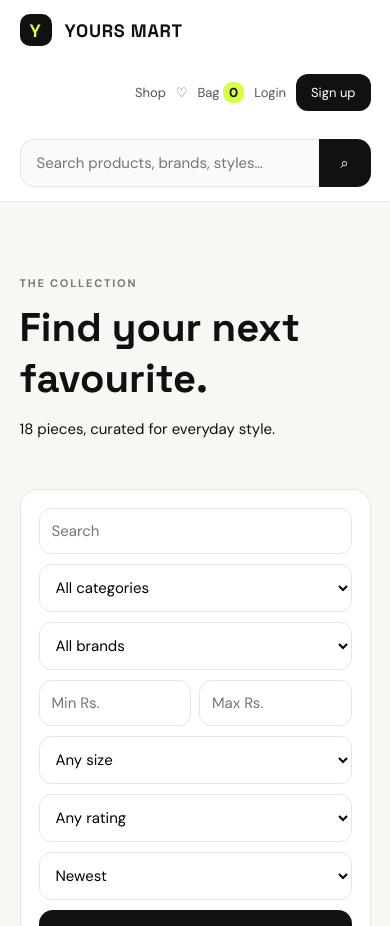
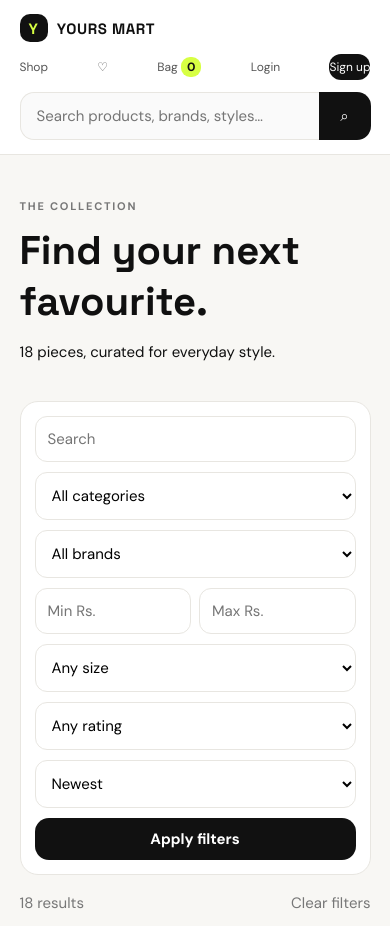
Before and after one commit to Taha-Del-eng/webdev, a Flask app: page /shop in a window 390 px wide. Shown: the top 926 px of the page. Run offline with Flask 3, Linux system fonts and the light colour scheme; some libraries are stand-ins or nearby versions.

Commit message:
Polish responsive marketplace and keyboard accessibility

```diff
--- a/static/css/app.css
+++ b/static/css/app.css
@@ -15,3 +15,54 @@
 .store-cover{height:220px;margin:24px 5vw 0;overflow:hidden;border-radius:20px;background:#eee}
 .store-cover img{width:100%;height:100%;object-fit:cover}
 .store-logo{width:76px;height:76px;object-fit:cover;border-radius:18px;margin:0 0 12px;border:1px solid var(--line)}
+
+
+/* Accessibility and responsive marketplace polish */
+:focus-visible{outline:3px solid #637300;outline-offset:3px}
+button:disabled{opacity:.62;cursor:not-allowed}
+img{max-width:100%}
+input,select,textarea{min-width:0}
+.product-card{transition:transform .16s ease,box-shadow .16s ease}
+.product-card:hover{transform:translateY(-3px);box-shadow:0 12px 30px rgba(16,16,16,.07)}
+.product-card img{display:block}
+.filters label,.checkout-form label,.admin-form label{line-height:1.45}
+.empty h2{font-family:'Space Grotesk',sans-serif}
+@media(max-width:900px){
+  .nav{gap:14px}
+  .nav nav{flex-wrap:wrap;justify-content:flex-end}
+  .shop-layout{gap:18px}
+  .pdp{gap:28px}
+  .cart-layout,.checkout,.tryon{gap:20px}
+  .order-tracking{grid-template-columns:repeat(2,minmax(0,1fr))}
+}
+@media(max-width:650px){
+  .nav{align-items:center;gap:12px}
+  .logo{font-size:15px}
+  .logo span{width:28px;height:28px;margin-right:5px}
+  .nav nav{width:100%;justify-content:space-between;gap:8px;flex-wrap:wrap;margin:0;font-size:12px}
+  .nav nav a,.nav nav button{padding:5px 0}
+  .section{padding:38px 5vw}
+  .category-strip,.ai-banner{margin:18px 5vw;padding:24px}
+  .section h2,.category-strip h2{font-size:28px}
+  .grid{grid-template-columns:repeat(2,minmax(0,1fr));gap:10px}
+  .image-wrap{height:auto;aspect-ratio:3/4}
+  .pc-body{padding:11px}
+  .pc-name{font-size:14px}
+  .pc-actions{gap:6px}
+  .btn{padding:11px 13px}
+  .shop-head,.admin-head{padding:40px 5vw 24px}
+  .filters{padding:14px}
+  .cart-layout,.checkout,.account,.admin-grid,.tryon{padding:28px 5vw}
+  .cart-item{align-items:flex-start}
+  .cart-item img{width:66px;height:78px}
+  .stats{padding:0 5vw 24px;gap:8px}
+  .stats div{padding:12px}
+  .stats b{font-size:20px}
+  .admin-order{align-items:flex-start;flex-wrap:wrap}
+  .order-tracking{margin:0 5vw 25px;gap:7px}
+  .track-step{padding:10px;font-size:12px}
+  footer{padding:35px 5vw;gap:20px}
+}
+@media(prefers-reduced-motion:reduce){
+  *,*::before,*::after{scroll-behavior:auto!important;transition:none!important;animation:none!important}
+}
```
